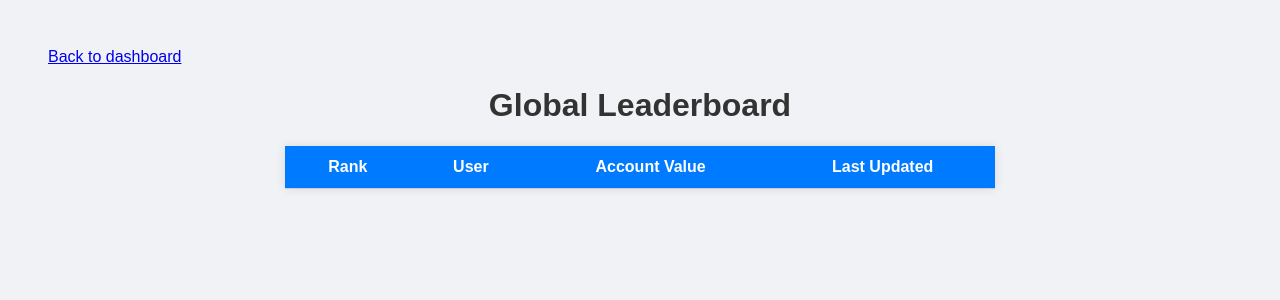
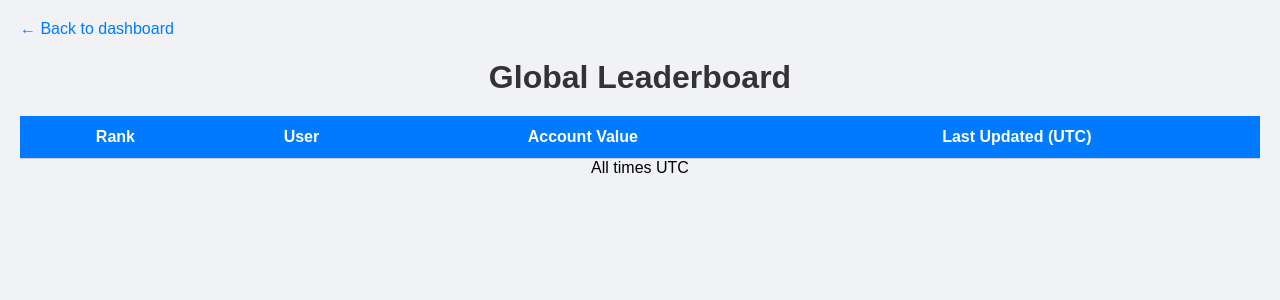
Before and after one commit to tallbeenboy/urban-couscous, a Flask app: page /leaderboard-page in a window 1280 px wide. Shown: the top 300 px of the page. Run offline with Flask 3, Linux system fonts and the light colour scheme; data that the repository does not hold is empty; parts of the project's set-up code (start-up, migrations or seed data) failed here and were passed over.

Commit message:
Update leaderboard.html

```diff
--- a/templates/leaderboard.html
+++ b/templates/leaderboard.html
@@ -3,53 +3,93 @@
 <head>
   <link rel="icon" type="image/x-icon" href="{{ url_for('static', filename='MD.ico') }}">
   <meta charset="UTF-8">
+  <meta name="viewport" content="width=device-width, initial-scale=1.0">
   <title>Leaderboard</title>
   <style>
+    * {
+      box-sizing: border-box;
+    }
+
     body {
       font-family: Arial, sans-serif;
       background: #f0f2f5;
-            padding: 40px;
+      margin: 0;
+      padding: 20px;
       text-align: center;
     }
+
+    a {
+      display: block;
+      text-align: left;
+      margin-bottom: 10px;
+      text-decoration: none;
+      color: #007BFF;
+    }
+
     h1 {
       color: #333;
+      margin-bottom: 20px;
     }
+
+    .table-container {
+      overflow-x: auto;
+    }
+
     table {
-            margin: auto;
       border-collapse: collapse;
-            width: 60%;
+      width: 100%;
+      min-width: 500px;
       background: white;
       box-shadow: 0 0 10px rgba(0,0,0,0.1);
+      margin: 0 auto;
     }
+
     th, td {
-            padding: 12px 20px;
+      padding: 12px 16px;
       border-bottom: 1px solid #ccc;
+      text-align: center;
     }
+
     th {
       background: #007BFF;
       color: white;
+      font-weight: 600;
     }
+
     tr:nth-child(even) {
       background: #f9f9f9;
+    }
+
+    @media (max-width: 600px) {
+      th, td {
+        font-size: 0.9rem;
+        padding: 10px 12px;
+      }
+
+      h1 {
+        font-size: 1.5rem;
+      }
     }
   </style>
 </head>
 <body>
-    <a href="{{ url_for('dashboard') }}" style="display: block; text-align: left;">Back to dashboard</a>
+  <a href="{{ url_for('dashboard') }}">← Back to dashboard</a>
   <h1>Global Leaderboard</h1>
+  <div class="table-container">
     <table>
       <thead>
         <tr>
           <th>Rank</th>
           <th>User</th>
           <th>Account Value</th>
-      <th>Last Updated</th>
+          <th>Last Updated (UTC)</th>
         </tr>
       </thead>
       <tbody id="leaderboard-body">
         <!-- Data will be inserted here via JS -->
       </tbody>
     </table>
+  </div>
 
   <script>
     fetch("/leaderboard-data")
@@ -63,11 +103,11 @@ fetch("/leaderboard-data")
             <td>${user.username}</td>
             <td>$${user.accValue.toFixed(2)}</td>
             <td>${user.timestamp || '-'}</td>
-
           `;
           body.appendChild(row);
         });
       });
   </script>
+All times UTC
 </body>
 </html>
```
Lines whose indentation alone changed are shown as unchanged.
